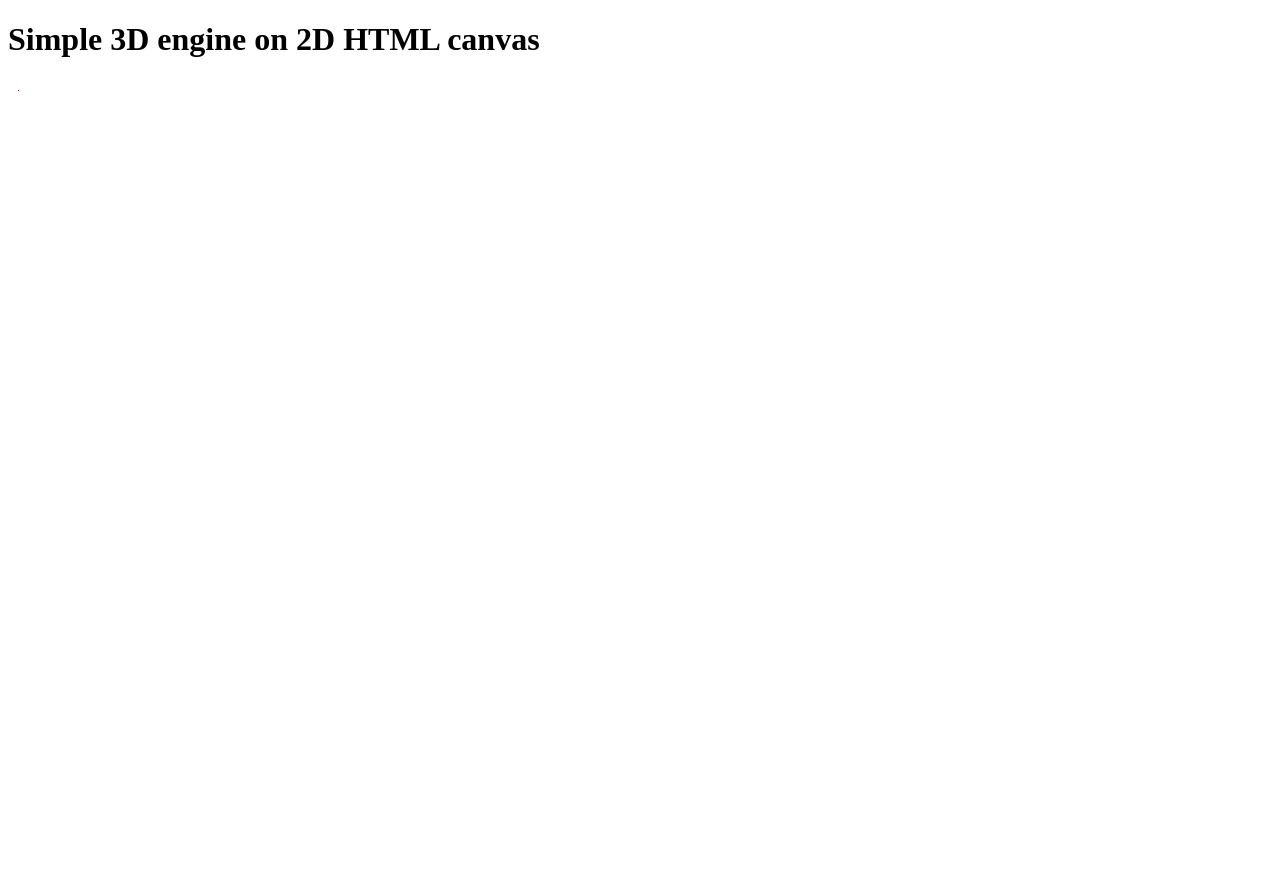
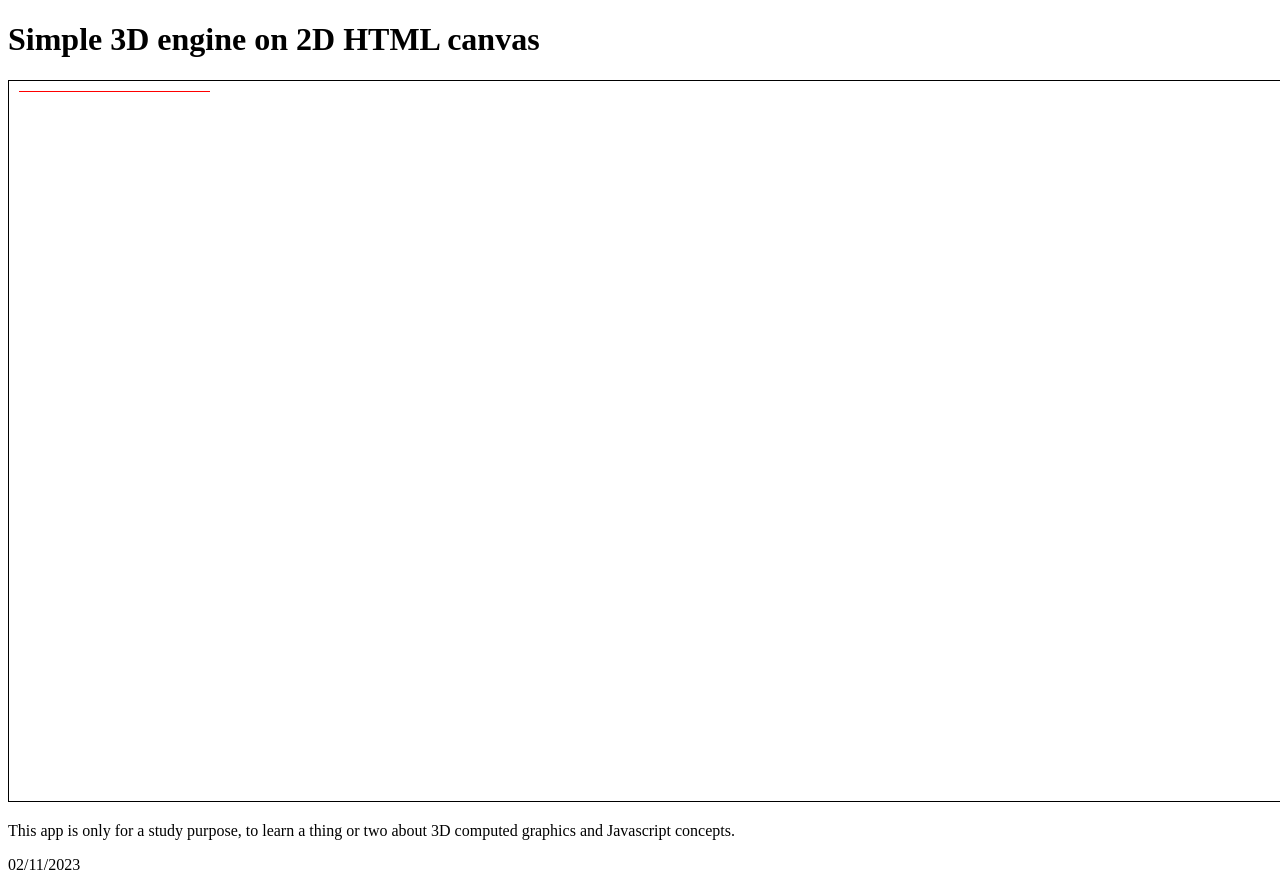
Before and after one commit to cloudUser98/3d-on-2d-canvas, a plain HTML site: page index.html in a window 1280 px wide. Before the commit the page ends 812 px from the top, so only its background shows below. Drawn offline with Linux system fonts and the light colour scheme.

Commit message:
feat: added app footer description

```diff
--- a/index.html
+++ b/index.html
@@ -6,7 +6,14 @@
     </head>
     <body>
         <h1>Simple 3D engine on 2D HTML canvas</h1>
-        <canvas id="main-canvas" width="1280" height="720"></canvas>
+        <canvas id="main-canvas" width="1280" height="720" style="border:solid 1px black;"></canvas>
         <script src="src/index.js"></script>
     </body>
+    <p>
+        This app is only for a study purpose, to learn a thing or two about 3D
+        computed graphics and Javascript concepts.
+    </p>
+    <p>
+        02/11/2023
+    </p>
 </html>
--- a/src/index.js
+++ b/src/index.js
@@ -1,9 +1,24 @@
-const canvas = document.getElementById("main-canvas");
-const context = canvas.getContext("2d");
+/*
+    * Este es el inicio de mi demencia, hasta donde mis ganas de aprender
+    * me permitiran ir, que horizontes me seran posible explorar
+    */
+
+var canvas = document.getElementById("main-canvas");
+var context = canvas.getContext("2d");
 
 
 context.fillStyle = "red";
-context.fillRect(10, 10, 1, 1);
+// context.fillRect(10, 10, 1, 1);
+
+
+function drawPixel(x, y) {
+    context.fillRect(x, y, 1, 1);
+};
+
+
+for (let i=10; i <= 200; i++) {
+    drawPixel(i, 10);
+};
 
 
 // function drawCircle() {
```
